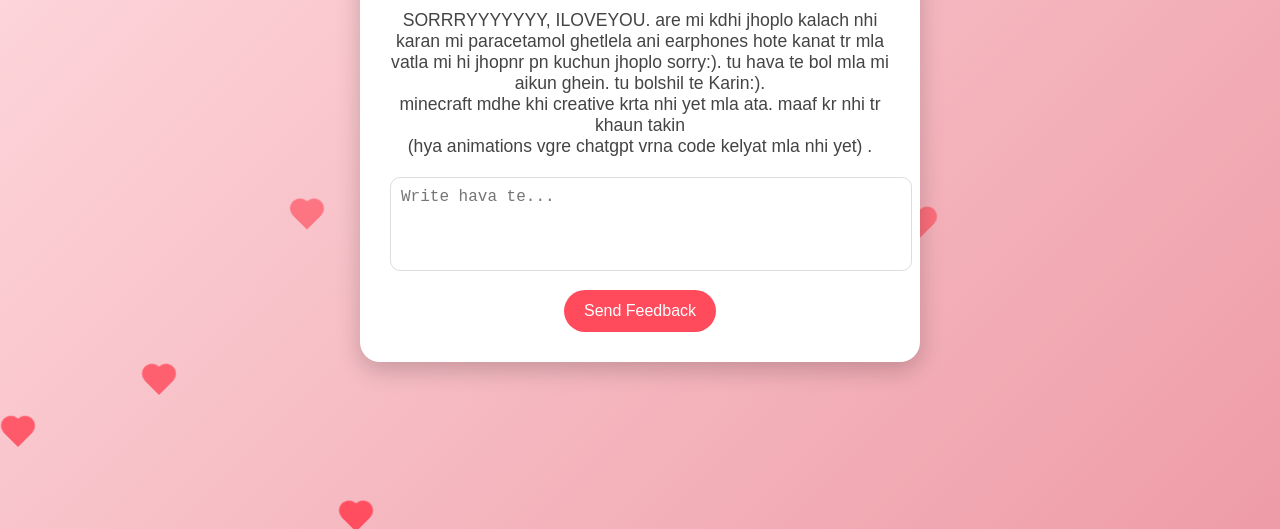
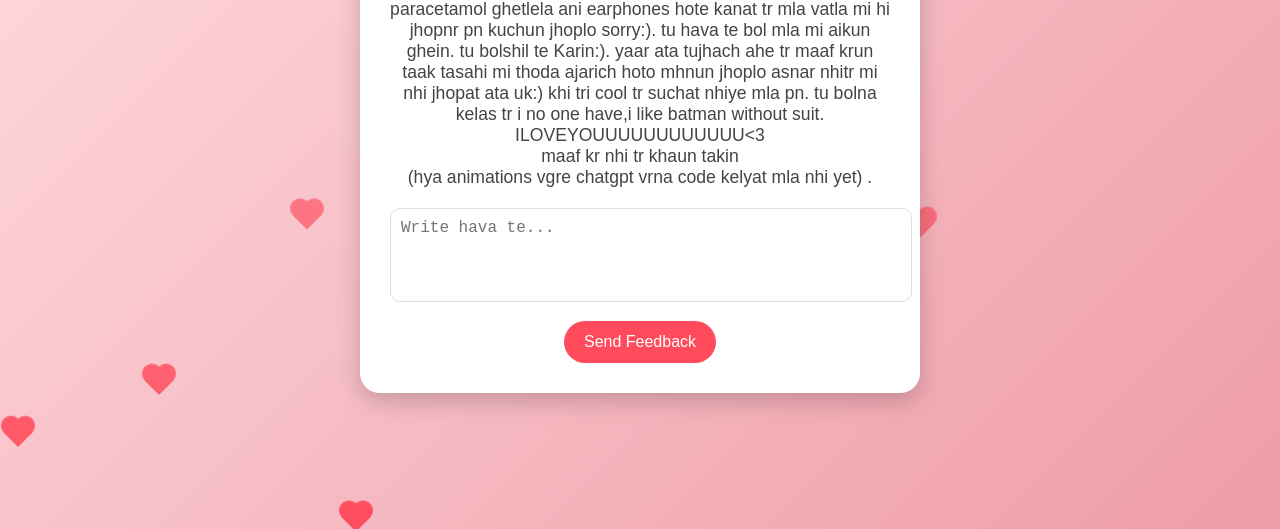
Before and after one commit to elgoat8/sorry-aasthha, a plain HTML site: page index.html in a window 1280 px wide. Shown: the part 271-800 px from the top of the page. Drawn offline with Linux system fonts and the light colour scheme.

Commit message:
index.html

```diff
--- a/index.html
+++ b/index.html
@@ -125,7 +125,8 @@
 
   <div class="card">
     <h1>Sorry Aastha ❤️</h1>
-    <p>SORRRYYYYYYY, ILOVEYOU. are mi kdhi jhoplo kalach nhi karan mi paracetamol ghetlela ani earphones hote kanat tr mla vatla mi hi jhopnr pn kuchun jhoplo sorry:). tu hava te bol mla mi aikun ghein. tu bolshil te Karin:). <br>minecraft mdhe khi creative krta nhi yet mla ata. maaf kr nhi tr khaun takin <br> (hya animations vgre chatgpt vrna code kelyat mla nhi yet)
+    <p>SORRRYYYYYYY. are mi kdhi jhoplo kalach nhi karan mi paracetamol ghetlela ani earphones hote kanat tr mla vatla mi hi jhopnr pn kuchun jhoplo sorry:). tu hava te bol mla mi aikun ghein. tu bolshil te Karin:). yaar ata tujhach ahe tr maaf krun taak tasahi mi thoda ajarich hoto mhnun jhoplo asnar nhitr mi nhi jhopat ata uk:)
+      khi tri cool tr suchat nhiye mla pn. tu bolna kelas tr i no one have,i like batman without suit. ILOVEYOUUUUUUUUUUUU<3<br> maaf kr nhi tr khaun takin <br> (hya animations vgre chatgpt vrna code kelyat mla nhi yet)
      .</p>
 
     <form action="https://formspree.io/f/xwpnjdvp" method="POST">
```
